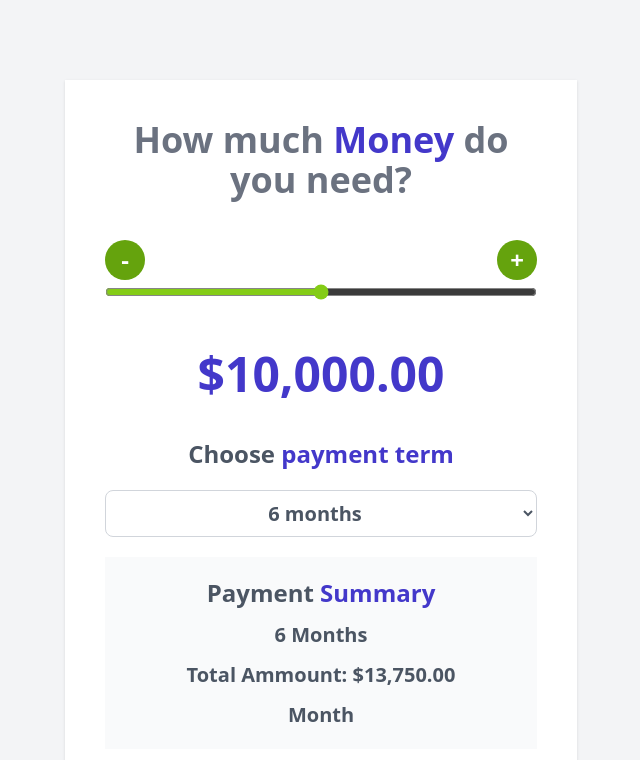
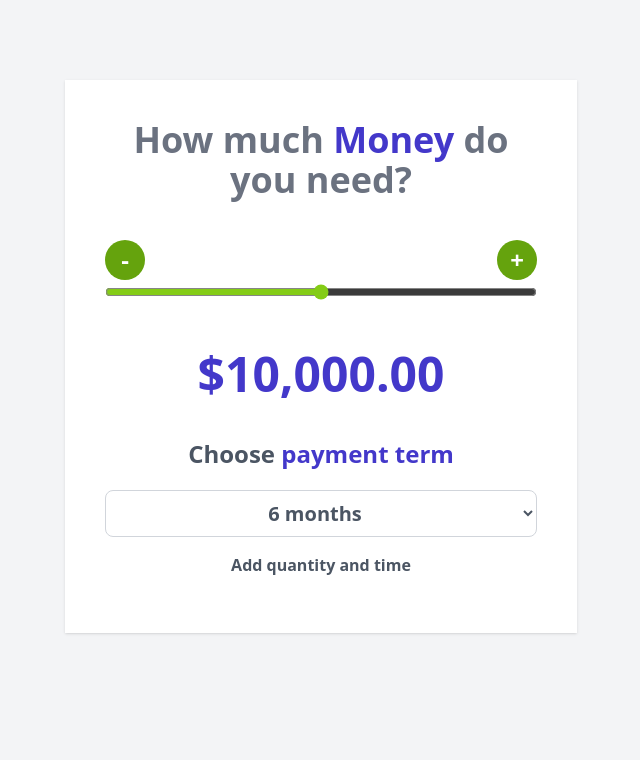
Before and after one commit to EsteMaeLeo/loan_quote_vue, a Vue app: page / in a window 1280 px wide. Shown: the top 760 px of the page, without its empty margins (319-959 px from the left). Built offline with nearby package versions, Linux system fonts and the light colour scheme.

Commit message:
new changes

```diff
--- a/src/App.vue
+++ b/src/App.vue
@@ -1,13 +1,13 @@
 <script setup>
 //v-on:input="handleChange"
-import { ref, computed, reactive } from "vue";
+import { ref, computed, reactive, watch } from "vue";
 import Header from "./components/Header.vue";
 import Button from "./components/Button.vue";
 import { calTotalPay } from "./helpers";
 
 const quantity = ref(10000);
 const months = ref(6);
-const totalAmount = ref( calTotalPay(quantity.value, months.value) );
+const totalAmount = ref(0);
 
 const MIN = 0;
 const MAX = 20000;
@@ -61,6 +61,11 @@ const formatter = new Intl.NumberFormat("en-us", {
   return formatter.format(money);
 };
 
+watch([quantity, months], ()=>{
+  //modify total
+ totalAmount.value= calTotalPay(quantity.value, months.value)
+})
+
 console.log(quantity.value);
 console.log(state.quantity);
 </script>
@@ -99,7 +104,7 @@ console.log(state.quantity);
       <option value="24">24 months</option>
     </select>
 
-    <div class="my-5 space-y-3 bg-gray-50 p-5">
+    <div v-if="totalAmount>0" class="my-5 space-y-3 bg-gray-50 p-5">
       <h2 className="text-2xl font-extrabold text-gray-600 text-center">
         Payment <span className="text-indigo-700">Summary</span>
       </h2>
@@ -112,6 +117,7 @@ console.log(state.quantity);
       </p>
       <p className="text-xl text-gray-600 text-center font-bold">Month</p>
     </div>
+    <p v-else class=" my-4 text-center font-extrabold text-gray-600">Add quantity and time </p>
   </div>
 </template>
 
--- a/src/helpers/index.js
+++ b/src/helpers/index.js
@@ -19,7 +19,7 @@ const calTotalPay = (quantity, time) => {
   } else {
     total *= 1.3;
   }
-  console.log(total)
+
   return total;
 };
 
```
